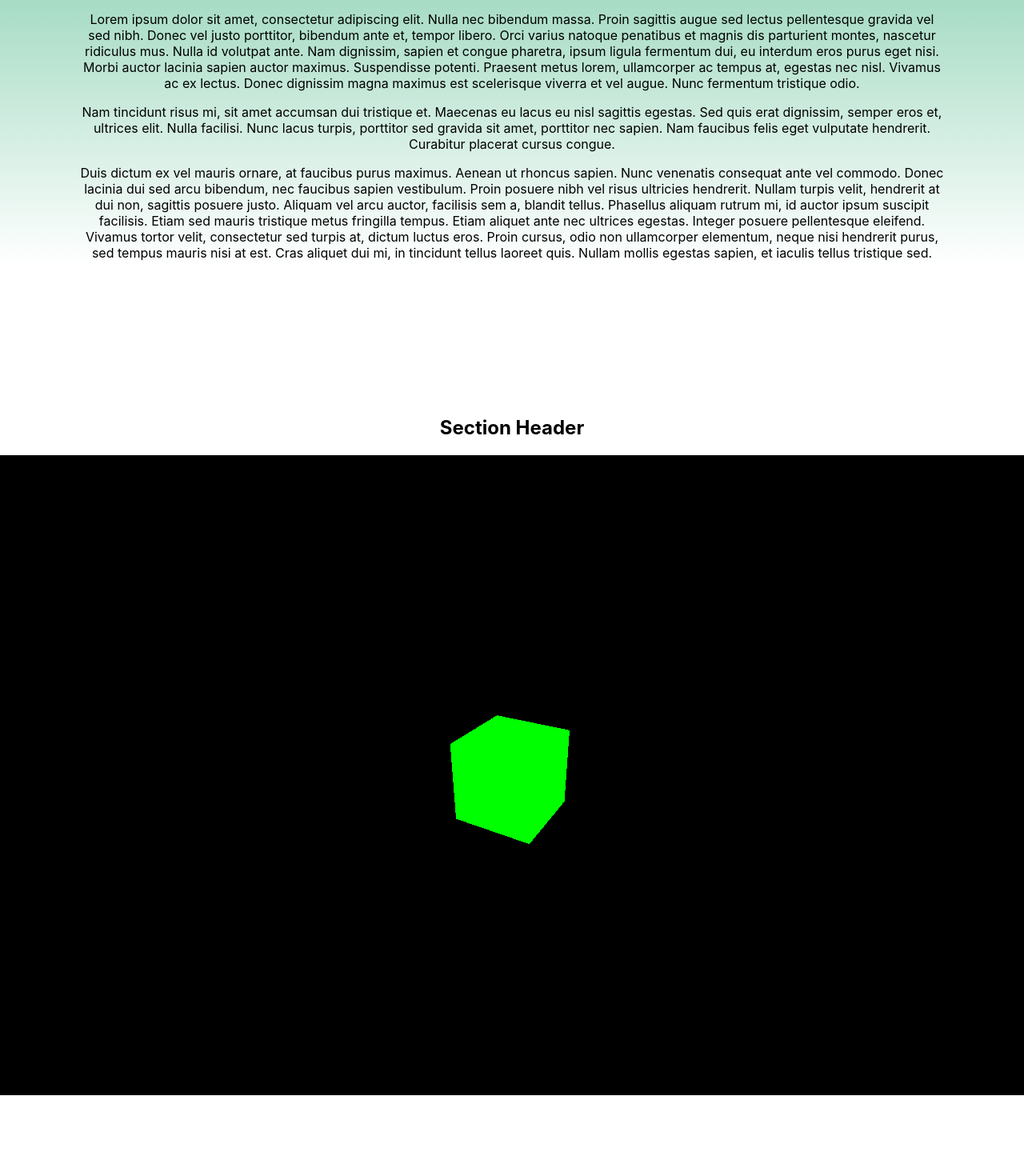
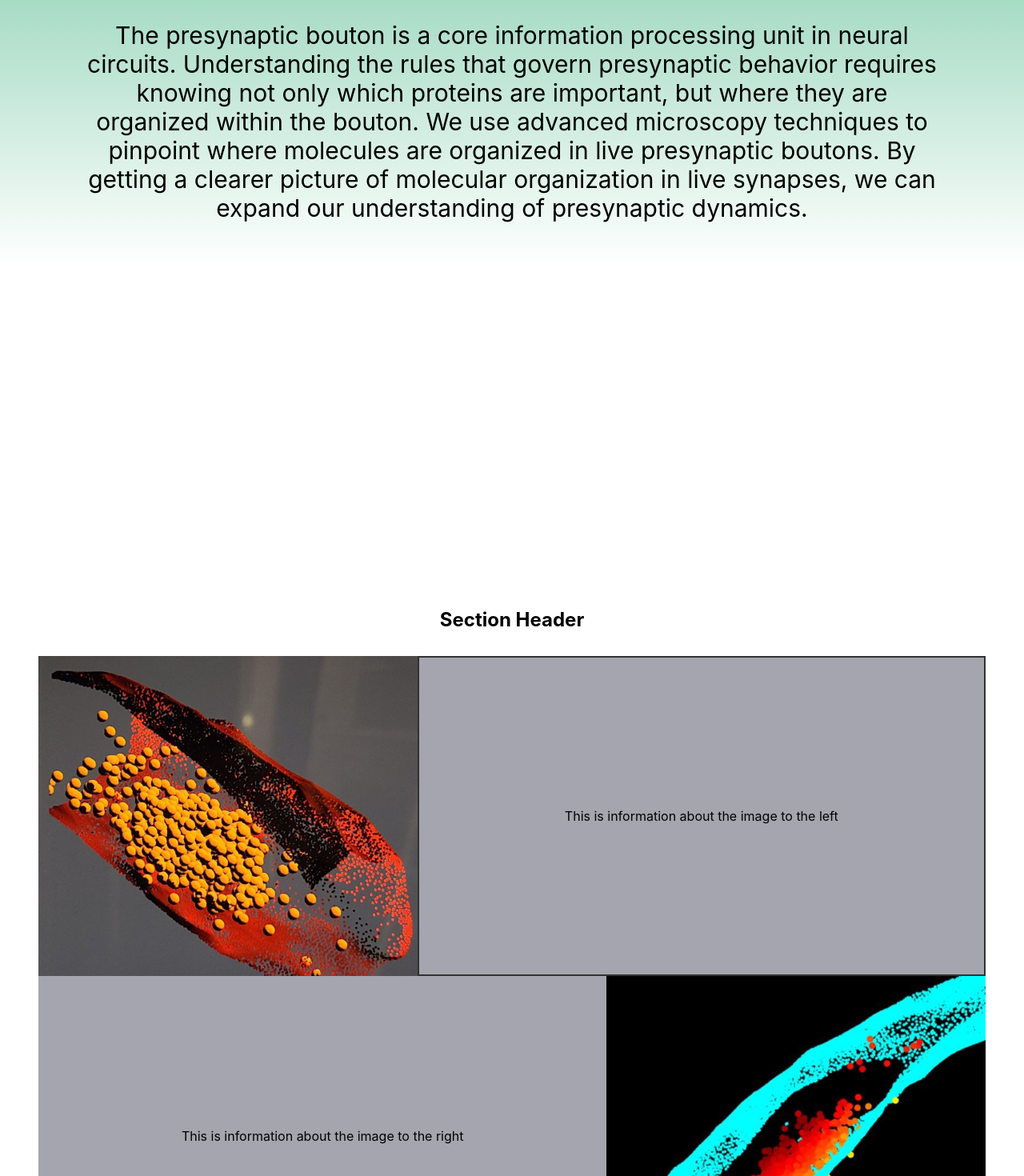
Before and after one commit to Anzu4/superres, a React (Create React App) app: page / in a window 1280 px wide. Shown: the part 1100-2570 px from the top of the page at 80% size. Before the commit the page ends 2469 px from the top, so only its background shows below. Built offline with nearby package versions, Linux system fonts and the light colour scheme.

Commit message:
changed some sections from felx to grid. Added text in Section 2. Added images and grid to Section 3

```diff
--- a/src/components/MainPage.js
+++ b/src/components/MainPage.js
@@ -1,5 +1,4 @@
 import React from 'react';
-import { Three } from '.';
 import '../styles/style.scss';
 
 export default function MainPage() {
@@ -25,53 +24,38 @@ export default function MainPage() {
           <span className={'span-1'}>t</span>ion
         </section>
       </div>
-      {/* More detail can go here. A few paragraphs expanding on the first section */}
+      {/* More detail can go here. A few paragraphs expanding on the first section. Links to further explainations and power point images */}
       <div id={'second-box'}>
         <section>
           <h1>Section Header</h1>
           <p>
-            Lorem ipsum dolor sit amet, consectetur adipiscing elit. Nulla nec
-            bibendum massa. Proin sagittis augue sed lectus pellentesque gravida
-            vel sed nibh. Donec vel justo porttitor, bibendum ante et, tempor
-            libero. Orci varius natoque penatibus et magnis dis parturient
-            montes, nascetur ridiculus mus. Nulla id volutpat ante. Nam
-            dignissim, sapien et congue pharetra, ipsum ligula fermentum dui, eu
-            interdum eros purus eget nisi. Morbi auctor lacinia sapien auctor
-            maximus. Suspendisse potenti. Praesent metus lorem, ullamcorper ac
-            tempus at, egestas nec nisl. Vivamus ac ex lectus. Donec dignissim
-            magna maximus est scelerisque viverra et vel augue. Nunc fermentum
-            tristique odio.{' '}
-          </p>
-          <p>
-            {' '}
-            Nam tincidunt risus mi, sit amet accumsan dui tristique et. Maecenas
-            eu lacus eu nisl sagittis egestas. Sed quis erat dignissim, semper
-            eros et, ultrices elit. Nulla facilisi. Nunc lacus turpis, porttitor
-            sed gravida sit amet, porttitor nec sapien. Nam faucibus felis eget
-            vulputate hendrerit. Curabitur placerat cursus congue.{' '}
-          </p>{' '}
-          <p>
-            Duis dictum ex vel mauris ornare, at faucibus purus maximus. Aenean
-            ut rhoncus sapien. Nunc venenatis consequat ante vel commodo. Donec
-            lacinia dui sed arcu bibendum, nec faucibus sapien vestibulum. Proin
-            posuere nibh vel risus ultricies hendrerit. Nullam turpis velit,
-            hendrerit at dui non, sagittis posuere justo. Aliquam vel arcu
-            auctor, facilisis sem a, blandit tellus. Phasellus aliquam rutrum
-            mi, id auctor ipsum suscipit facilisis. Etiam sed mauris tristique
-            metus fringilla tempus. Etiam aliquet ante nec ultrices egestas.
-            Integer posuere pellentesque eleifend. Vivamus tortor velit,
-            consectetur sed turpis at, dictum luctus eros. Proin cursus, odio
-            non ullamcorper elementum, neque nisi hendrerit purus, sed tempus
-            mauris nisi at est. Cras aliquet dui mi, in tincidunt tellus laoreet
-            quis. Nullam mollis egestas sapien, et iaculis tellus tristique sed.
+            The presynaptic bouton is a core information processing unit in
+            neural circuits. Understanding the rules that govern presynaptic
+            behavior requires knowing not only which proteins are important, but
+            where they are organized within the bouton. We use{' '}
+            <span className='popout microscopy'>
+              {' '}
+              advanced microscopy techniques{' '}
+            </span>{' '}
+            to pinpoint where molecules are organized in live presynaptic
+            boutons. By getting a clearer picture of molecular organization in
+            live synapses, we can expand our understanding of presynaptic
+            dynamics.{' '}
           </p>
         </section>
       </div>
       {/* Final section. Might include links to relevent info? */}
       <div id={'third-box'}>
         <section>
-          <h1>Section Header</h1>
-          <Three />
+          <h1 className='header'>Section Header</h1>
+          <div className='img-left' id='vGlut'></div>
+          <p className='info-right'>
+            This is information about the image to the left
+          </p>
+          <p className='info-left'>
+            This is information about the image to the right
+          </p>
+          <div className='img-right' id='sunrise'></div>
         </section>
       </div>
     </div>
--- a/src/components/index.js
+++ b/src/components/index.js
@@ -1,5 +1,4 @@
 import Navbar from './navbar';
 import MainPage from './MainPage';
-import Three from './three';
 
-export { Navbar, MainPage, Three };
+export { Navbar, MainPage };
--- a/src/components/three.js
+++ /dev/null
@@ -1,35 +0,0 @@
-import React, { Component } from 'react';
-import * as THREE from 'three';
-
-export default class Three extends Component {
-  componentDidMount() {
-    // === THREE.JS CODE START ===
-    var scene = new THREE.Scene();
-    var camera = new THREE.PerspectiveCamera(
-      75,
-      window.innerWidth / window.innerHeight,
-      0.1,
-      1000
-    );
-    var renderer = new THREE.WebGLRenderer();
-    renderer.setSize(window.innerWidth, window.innerHeight);
-    document.body.appendChild(renderer.domElement);
-    var geometry = new THREE.BoxGeometry(1, 1, 1);
-    var material = new THREE.MeshBasicMaterial({ color: 0x00ff00 });
-    var cube = new THREE.Mesh(geometry, material);
-    scene.add(cube);
-    camera.position.z = 5;
-    var animate = function () {
-      requestAnimationFrame(animate);
-      cube.rotation.x += 0.01;
-      cube.rotation.y += 0.01;
-      renderer.render(scene, camera);
-    };
-    animate();
-    // === THREE.JS EXAMPLE CODE END ===
-  }
-
-  render() {
-    return <div />;
-  }
-}
--- a/src/styles/style.scss
+++ b/src/styles/style.scss
@@ -1,8 +1,7 @@
 @import 'colors';
 
 #App {
-  display: flex;
-  flex-flow: row wrap;
+  display: grid;
 }
 
 #navbar {
@@ -66,6 +65,7 @@
     section {
       font-size: 36px;
 
+      // letters fade from black to yellow with neon glow
       .span-1 {
         animation: hl linear 6s infinite;
         animation-delay: 0s;
@@ -75,6 +75,7 @@
         -ms-animation: hl linear 6s infinite;
       }
 
+      // Letters fade in and out from 10% - 100% opacity
       .span-2 {
         animation: fadeIn linear 7s infinite;
         animation-delay: 0s;
@@ -83,6 +84,8 @@
         -o-animation: fadeIn linear 7s infinite;
         -ms-animation: fadeIn linear 7s infinite;
       }
+
+      // Letters fade in and out from 10% - 100% opacity
       .span-3 {
         animation: fadeIn linear 8s infinite;
         animation-delay: 0s;
@@ -91,6 +94,8 @@
         -o-animation: fadeIn linear 8s infinite;
         -ms-animation: fadeIn linear 8s infinite;
       }
+
+      // Letters fade in and out from 10% - 100% opacity
       .span-4 {
         animation: fadeIn linear 9s infinite;
         animation-delay: 0s;
@@ -135,17 +140,78 @@
     );
 
     section {
+      //margin: 15rem 3rem inherit 3rem;
       margin-top: 15rem;
       margin-left: 100px;
       margin-right: 100px;
       h1 {
-        font-size: 36px;
+        font-size: 42px;
+      }
+      p {
+        //margin: 15rem 3rem inherit 3rem;
+        font-size: 30px;
       }
     }
   }
 
   #third-box {
+    margin: 15rem 3rem 3rem 3rem;
     width: 100vw;
     text-align: center;
+
+    section {
+      display: grid;
+      grid-template-columns:
+        minmax(0, 1fr) minmax(0, 1fr) minmax(0, 1fr) minmax(0, 1fr)
+        minmax(0, 1fr);
+      grid-template-rows: 5rem;
+      grid-auto-rows: 400px;
+      overflow: hidden;
+      .header {
+        grid-column-start: 1;
+        grid-column-end: 6;
+      }
+      // Image on the left, info on the right
+      .img-left {
+        background-color: $green;
+        grid-column-start: 1;
+        grid-column-end: 3;
+      }
+      .info-right {
+        background-color: $grey;
+        display: flex;
+        justify-content: center;
+        align-items: center;
+        margin: 0;
+        grid-column-start: 3;
+        grid-column-end: 6;
+        border: $dark-grey 2px solid;
+      }
+
+      // image on the right, info on the left
+      .info-left {
+        background-color: $grey;
+        display: flex;
+        justify-content: center;
+        align-items: center;
+        margin: 0;
+        grid-column-start: 1;
+        grid-column-end: 4;
+      }
+
+      .img-right {
+        background-color: $green;
+        grid-column-start: 4;
+        grid-column-end: 6;
+      }
+      #vGlut {
+        background: url('../images/vGlut.jpg');
+        background-size: cover;
+      }
+      #sunrise {
+        background: url('../images/sunrise.jpg');
+        background-size: cover;
+      }
+    }
   }
 }
```
Also changed, not shown: src/images/sunrise.jpg (added), src/images/vGlut.jpg (added).
